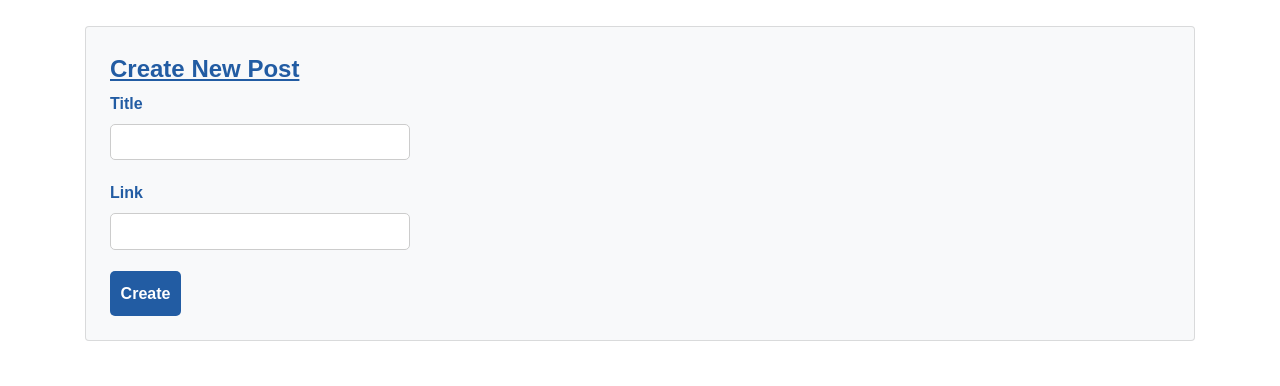
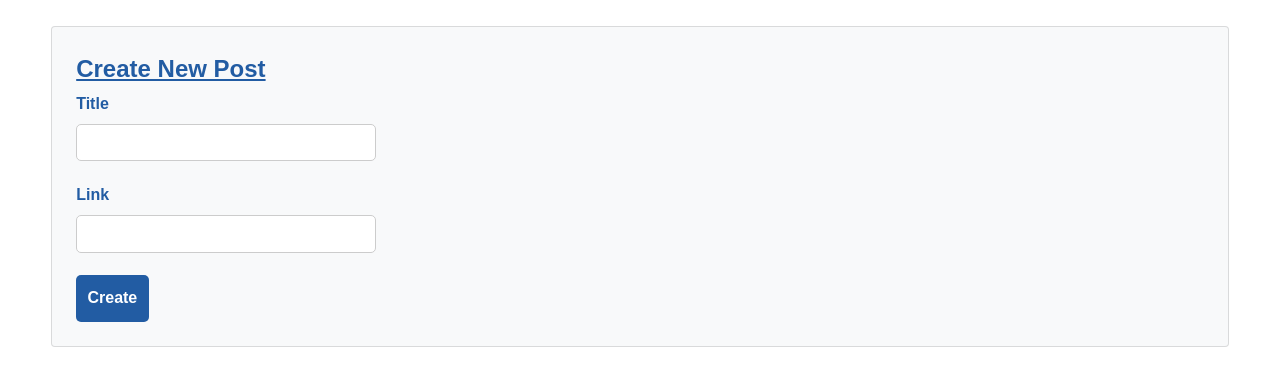
Before and after one commit to siwel20/tech-blog, a Node server app: page /dashboard in a window 1280 px wide. Shown: the part 72-458 px from the top of the page. Run offline with Node 20, Linux system fonts and the light colour scheme; a user stored in the database is signed in; data that the repository does not hold is empty; some libraries are stand-ins or nearby versions.

Commit message:
finished styling html

```diff
--- a/views/dashboard.handlebars
+++ b/views/dashboard.handlebars
@@ -1,4 +1,3 @@
-<div class="container">
 <div class="card bg-light width: 100%;">
   <div class="mx-4 my-4">
     <section>
@@ -17,11 +16,8 @@
     </section>
   </div>
 </div>
-</div>
-
 
 {{#if posts.length}}
-<div class="container">
 <div class="card bg-light width: 100%;">
   <div class="mx-4 my-4">
     <section>
@@ -38,7 +34,6 @@
     </section>
   </div>
 </div>
-</div>
 {{/if}}
 
 <script src="/javascript/add-post.js"></script>
--- a/views/edit-post.handlebars
+++ b/views/edit-post.handlebars
@@ -1,4 +1,3 @@
-<div class="container">
 <div class="card bg-light width: 100%; height: 100%;">
   <div class="mx-4 my-4">
     <article>
@@ -16,19 +15,15 @@
         <button type="button" class="delete-post-btn">Delete post</button>
       </form>
     </article>
-
     <form class="comment-form">
       <div>
         <textarea name="comment-body"></textarea>
       </div>
-
       <div>
         <button type="submit">add comment</button>
       </div>
     </form>
-
     {{> comments post.comments}}
-    </div>
   </div>
 </div>
 
--- a/views/homepage.handlebars
+++ b/views/homepage.handlebars
@@ -1,5 +1,5 @@
 <ol class="post-list">
   {{#each posts as |post|}}
-    {{> post-info post }}
+  {{> post-info post }}
   {{/each}}
 </ol>
--- a/views/layouts/main.handlebars
+++ b/views/layouts/main.handlebars
@@ -5,7 +5,8 @@
   <meta charset="UTF-8">
   <meta name="viewport" content="width=device-width, initial-scale=1.0">
   <title>Tech Blog</title>
-  <link rel="stylesheet" href="https://stackpath.bootstrapcdn.com/bootstrap/4.5.2/css/bootstrap.min.css" integrity="sha384-JcKb8q3iqJ61gNV9KGb8thSsNjpSL0n8PARn9HuZOnIxN0hoP+VmmDGMN5t9UJ0Z" crossorigin="anonymous">
+  <link rel="stylesheet" href="https://stackpath.bootstrapcdn.com/bootstrap/4.5.2/css/bootstrap.min.css"
+    integrity="sha384-JcKb8q3iqJ61gNV9KGb8thSsNjpSL0n8PARn9HuZOnIxN0hoP+VmmDGMN5t9UJ0Z" crossorigin="anonymous">
   <link rel="stylesheet" href="/stylesheets/style.css">
 </head>
 
@@ -17,7 +18,7 @@
     <nav>
       {{#if loggedIn}}
       <a class="mx-3" href="/">Home</a>
-        <a class="mx-3"href="/dashboard">Dashboard</a>
+      <a class="mx-3" href="/dashboard">Dashboard</a>
       <button id="logout" class="btn-no-style mx-5">Logout</button>
       {{else}}
       <a class="mx-3" href="/">Home</a>
--- a/views/login.handlebars
+++ b/views/login.handlebars
@@ -1,4 +1,3 @@
-<div class="container">
 <div class="card bg-light width: 100%; height: 100%;">
   <div class="mx-4 my-4">
     <form class="login-form">
@@ -25,7 +24,5 @@
     </div>
   </div>
 </div>
-</div>
-
 
 <script src="/javascript/login.js"></script>
--- a/views/signup.handlebars
+++ b/views/signup.handlebars
@@ -1,4 +1,3 @@
-<div class="container">
 <div class="card bg-light width: 100%; height: 100%;">
   <div class="mx-4 my-4">
     <form class="signup-form">
@@ -18,6 +17,5 @@
     </form>
   </div>
 </div>
-</div>
 
 <script src="/javascript/signup.js"></script>
--- a/views/single-post.handlebars
+++ b/views/single-post.handlebars
@@ -1,16 +1,18 @@
 {{> post-info post}}
-
+<div class="card bg-light width: 100%; height: 100%;">
+  <div class="mx-4 my-4">
     {{#if loggedIn}}
     <form class="comment-form">
       <div>
         <textarea name="comment-body"></textarea>
       </div>
-
       <div>
         <button type="submit">add comment</button>
       </div>
     </form>
     {{/if}}
+  </div>
+</div>
 
 {{> comments post.comments}}
 
```
Also changed, not shown: views/partials/post-info.handlebars (indentation only). Lines whose indentation alone changed are shown as unchanged.
